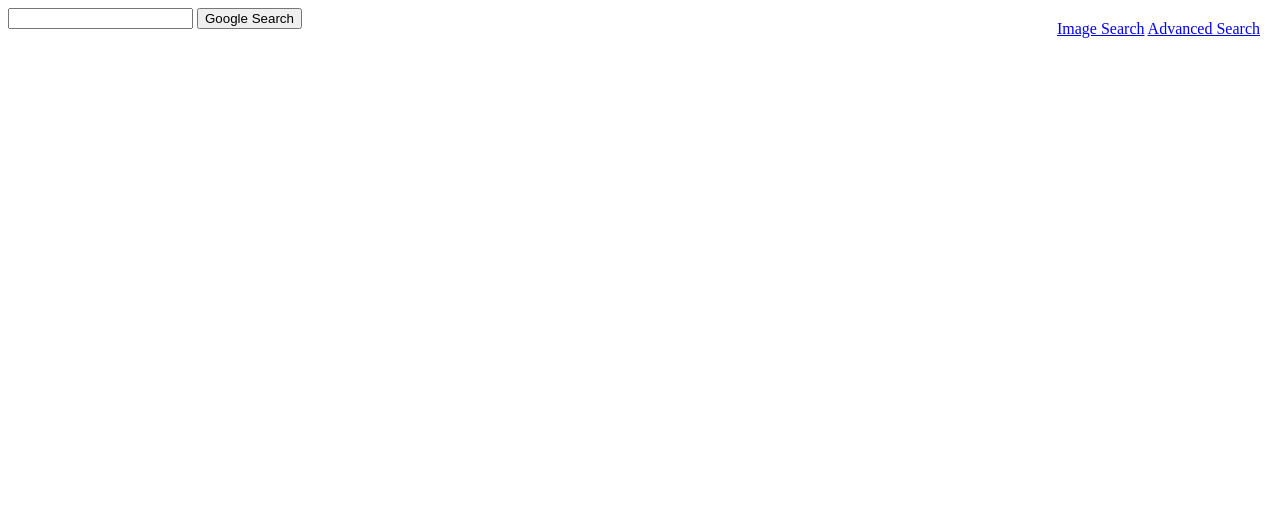
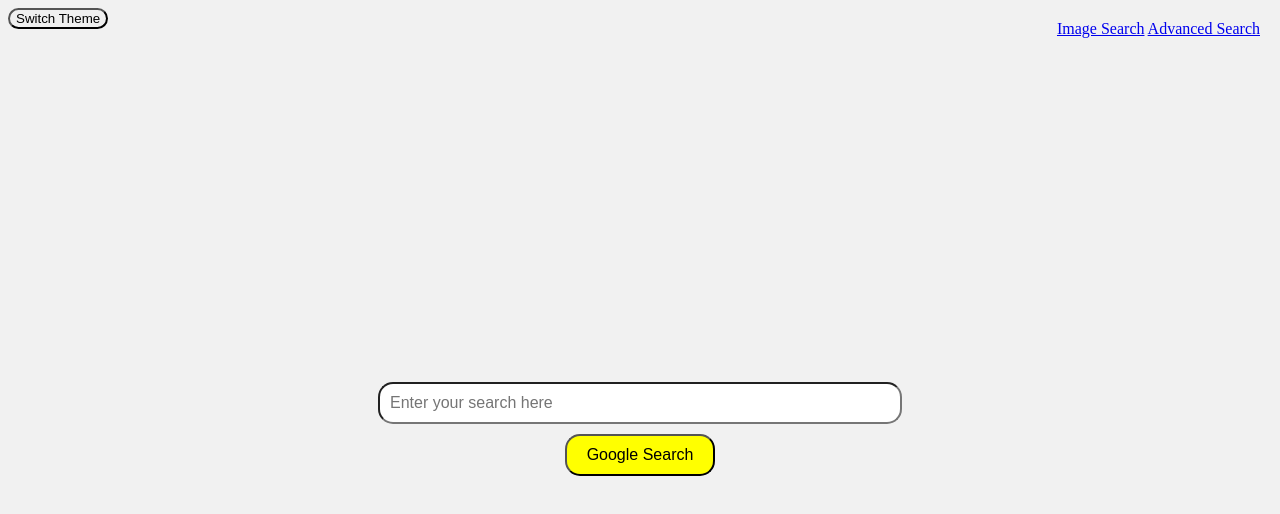
Before and after one commit to Robert2547/Front-End-Search, a plain HTML site: page index.html in a window 1280 px wide. Drawn offline with Linux system fonts and the light colour scheme.

Commit message:
New Style and JS

```diff
--- a/index.html
+++ b/index.html
@@ -3,14 +3,16 @@
     <head>
         <title>Search</title>
         <link rel="stylesheet" href="style.css">
+        <script src="script.js"></script>
     </head>
     <div class = "upper-right">
         <a href="Image.html">Image Search</a>
         <a href="advance.html">Advanced Search</a>
     </div>
     <body>
-        <form action="https://google.com/search">
-            <input type="text" name="q">
+        <button id="themeSwitchBtn" onclick="toggleTheme()">Switch Theme</button>
+        <form class ="search" action="https://google.com/search">
+            <input type="text" name="q" placeholder="Enter your search here">
             <input type="submit" value="Google Search">
         </form>
     </body>
--- /dev/null
+++ b/script.js
@@ -0,0 +1,11 @@
+function toggleTheme() {
+    var body = document.querySelector('body');
+    body.classList.toggle('dark-theme');
+
+    var button = document.querySelector('#themeSwitchBtn');
+    if (body.classList.contains('dark-theme')) {
+      button.textContent = 'Switch to Light Theme';
+    } else {
+      button.textContent = 'Switch to Dark Theme';
+    }
+  }
--- a/style.css
+++ b/style.css
@@ -3,5 +3,57 @@
     position: fixed;
     top: 20px;
     right: 20px;
+}
 
-}
+.search {
+    display: flex;
+    flex-direction: column;
+    justify-content: center;
+    align-items: center;
+    height: 100vh;
+
+  }
+
+  .search input[type="text"] {
+    width: 500px;
+    padding: 10px;
+    font-size: 16px;
+    border-radius: 15px;
+    margin-bottom: 10px;
+  }
+
+  .search input[type="submit"]
+  {
+    padding: 10px 20px;
+    font-size: 16px;
+    background-color: yellow;
+    border-radius: 15px;
+    cursor: pointer;
+  }
+
+  .search input:hover {
+    background-color: #f1f1f1;
+  }
+
+  button
+  {
+    border-radius: 15px;
+    cursor: pointer;
+
+  }
+  body {
+    height: 100vh;
+    overflow: hidden;
+    background-color: #f1f1f1;
+    color: #333;
+  }
+
+  .dark-theme {
+    background-color: #333;
+    color: #f1f1f1;
+  }
+
+  .dark-theme button {
+    background-color: #f1f1f1;
+    color: #333;
+  }
```
